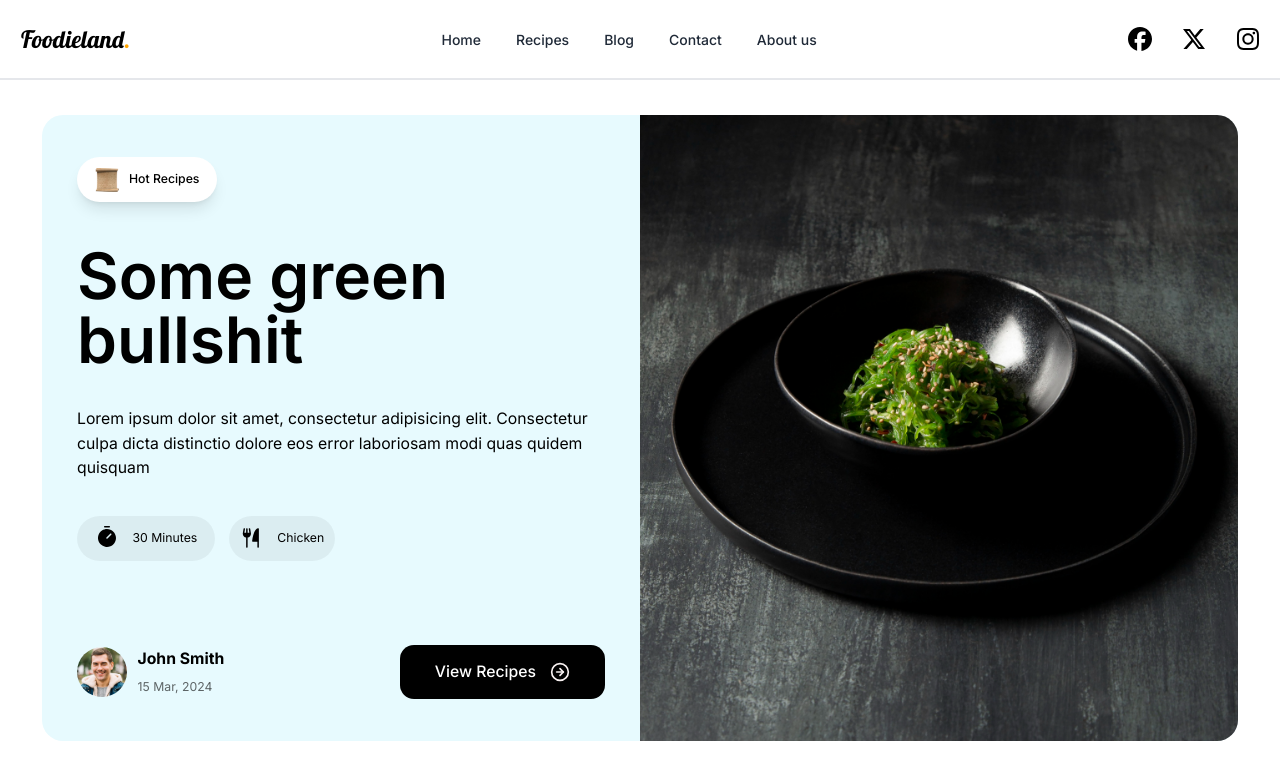
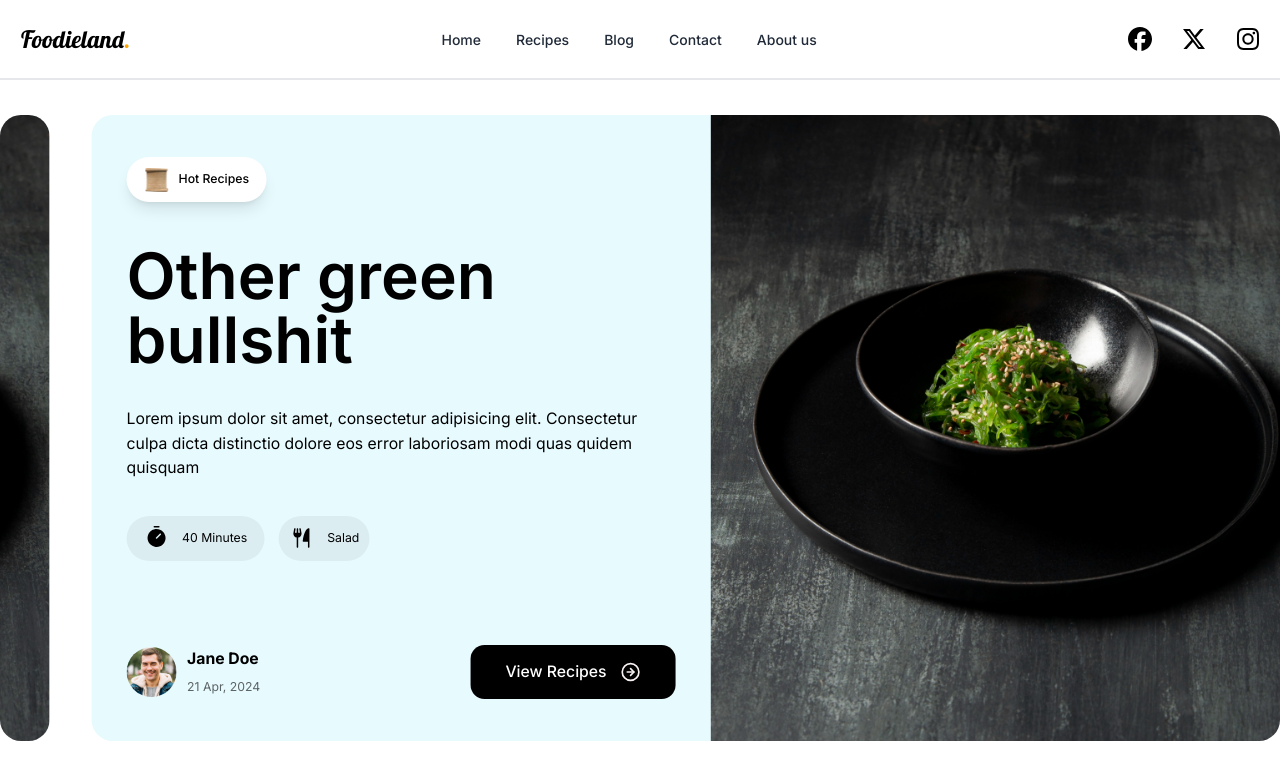
Before and after one commit to skmkqw/Foodieland, a Next.js app in the folder frontend/foodieland-app/: page / in a window 1280 px wide. Shown: the top 780 px of the page. Built offline with nearby package versions, Linux system fonts and the light colour scheme.

Commit message:
FeaturedSlider component

```diff
--- a/frontend/foodieland-app/app/page.tsx
+++ b/frontend/foodieland-app/app/page.tsx
@@ -1,44 +1,13 @@
-import { Container, FeaturedRecipe, NavBar } from "@/components";
+import { FeaturedSlider, NavBar } from "@/components";
 
-const featuredRecipes = [
-    {
-        id: 1,
-        name: "Some green bullshit",
-        description: "Lorem ipsum dolor sit amet, consectetur adipisicing elit. Consectetur culpa dicta distinctio dolore eos error laboriosam modi quas quidem quisquam",
-        cookingTime: 30,
-        category: "Chicken",
-        creatorName: "John Smith",
-        creationDate: "15 Mar, 2024"
-    },
-    {
-        id: 2,
-        name: "Other green bullshit",
-        description: "Lorem ipsum dolor sit amet, consectetur adipisicing elit. Consectetur culpa dicta distinctio dolore eos error laboriosam modi quas quidem quisquam",
-        cookingTime: 40,
-        category: "Salad",
-        creatorName: "Jane Doe",
-        creationDate: "21 Apr, 2024"
-    },
-    {
-        id: 3,
-        name: "More green bullshit",
-        description: "Lorem ipsum dolor sit amet, consectetur adipisicing elit. Consectetur culpa dicta distinctio dolore eos error laboriosam modi quas quidem quisquam",
-        cookingTime: 20,
-        category: "Seafood",
-        creatorName: "Bob Johnson",
-        creationDate: "05 Jan, 2024"
-    }
-];
 
 export default async function Home() {
     return (
         <main className="flex flex-col">
             <NavBar />
-            <Container>
-                <div className="mt-10">
-                    <FeaturedRecipe {...featuredRecipes[0]}/>
-                </div>
-            </Container>
+            <div className="mt-10 mb-20">
+                <FeaturedSlider />
+            </div>
         </main>
     );
 }
--- /dev/null
+++ b/frontend/foodieland-app/components/FeaturedSlider.tsx
@@ -0,0 +1,116 @@
+"use client";
+
+import { useEffect, useRef, useState } from "react";
+import { FeaturedRecipe } from "@/components";
+
+const recipeData = [
+    {
+        id: 1,
+        name: "Some green bullshit",
+        description: "Lorem ipsum dolor sit amet, consectetur adipisicing elit. Consectetur culpa dicta distinctio dolore eos error laboriosam modi quas quidem quisquam",
+        cookingTime: 30,
+        category: "Chicken",
+        creatorName: "John Smith",
+        creationDate: "15 Mar, 2024"
+    },
+    {
+        id: 2,
+        name: "Other green bullshit",
+        description: "Lorem ipsum dolor sit amet, consectetur adipisicing elit. Consectetur culpa dicta distinctio dolore eos error laboriosam modi quas quidem quisquam",
+        cookingTime: 40,
+        category: "Salad",
+        creatorName: "Jane Doe",
+        creationDate: "21 Apr, 2024"
+    },
+    {
+        id: 3,
+        name: "More green bullshit",
+        description: "Lorem ipsum dolor sit amet, consectetur adipisicing elit. Consectetur culpa dicta distinctio dolore eos error laboriosam modi quas quidem quisquam",
+        cookingTime: 20,
+        category: "Seafood",
+        creatorName: "Bob Johnson",
+        creationDate: "05 Jan, 2024"
+    }
+];
+
+export default function FeaturedSlider() {
+
+    const [currentSlide, setCurrentSlide] = useState(0);
+    const [isDragging, setIsDragging] = useState(false);
+    const [startPos, setStartPos] = useState(0);
+    const intervalRef = useRef(null);
+
+    const slideCount = recipeData.length;
+
+    const startAutoplay = () => {
+        intervalRef.current = setInterval(() => {
+            setCurrentSlide((prev) => (prev + 1) % slideCount);
+        }, 5000);
+    };
+
+    const resetAutoplay = () => {
+        if (intervalRef.current) {
+            clearInterval(intervalRef.current);
+            startAutoplay();
+        }
+    };
+
+    useEffect(() => {
+        startAutoplay();
+        return () => clearInterval(intervalRef.current);
+    }, []);
+
+    const handleDragStart = (clientX) => {
+        setIsDragging(true);
+        setStartPos(clientX);
+        resetAutoplay();
+    };
+
+    const handleDragMove = (clientX) => {
+        if (!isDragging) return;
+        if (startPos - clientX > 50) {
+            setCurrentSlide((prev) => (prev + 1) % slideCount);
+            setIsDragging(false);
+        } else if (startPos - clientX < -50) {
+            setCurrentSlide((prev) => (prev - 1 + slideCount) % slideCount);
+            setIsDragging(false);
+        }
+    };
+
+    const handleDragEnd = () => {
+        setIsDragging(false);
+    };
+
+    const handleTouchStart = (e) => handleDragStart(e.touches[0].clientX);
+    const handleTouchMove = (e) => handleDragMove(e.touches[0].clientX);
+    const handleTouchEnd = handleDragEnd;
+
+    const handleMouseDown = (e) => handleDragStart(e.clientX);
+    const handleMouseMove = (e) => {
+        if (isDragging) handleDragMove(e.clientX);
+    };
+
+    return (
+        <div
+            className="overflow-hidden rounded-3xl"
+            onTouchStart={handleTouchStart}
+            onTouchMove={handleTouchMove}
+            onTouchEnd={handleTouchEnd}
+            onMouseDown={handleMouseDown}
+            onMouseMove={handleMouseMove}
+            onMouseUp={handleDragEnd}
+            onMouseLeave={handleDragEnd}
+        >
+            <div
+                className="flex items-stretch transition-transform duration-700 "
+                style={{ transform: `translateX(-${currentSlide * 100}%)` }}
+            >
+                {recipeData.map((recipe) => (
+                    <div key={recipe.id} className="flex-shrink-0 w-full">
+                        <FeaturedRecipe {...recipe} />
+                    </div>
+                ))}
+            </div>
+        </div>
+    );
+}
--- a/frontend/foodieland-app/components/shared/FeaturedRecipe.tsx
+++ b/frontend/foodieland-app/components/shared/FeaturedRecipe.tsx
@@ -22,9 +22,9 @@ export default function FeaturedRecipe({
     creationDate
 }: FeaturedRecipeProps) {
     return (
-        <Container>
+        <Container className="h-full">
             <div
-                className="flex flex-col-reverse lg:flex-row rounded-3xl bg-primary lg:max-h-[640px] relative cursor-pointer transition-transform duration-300 ease-in-out transform hover:scale-105">
+                className="flex flex-col-reverse lg:flex-row rounded-3xl bg-primary lg:max-h-[640px] h-full cursor-pointer">
                 <div className="flex-1/2 flex flex-col justify-between gap-12 md:gap-24 py-6 md:py-12 px-4 sm:px-10">
                     <div
                         className="flex flex-col gap-6 md:gap-12 items-center text-center base:text-start base:items-start">
```
Also changed, not shown: frontend/foodieland-app/components/index.ts (+6 -4 lines).
